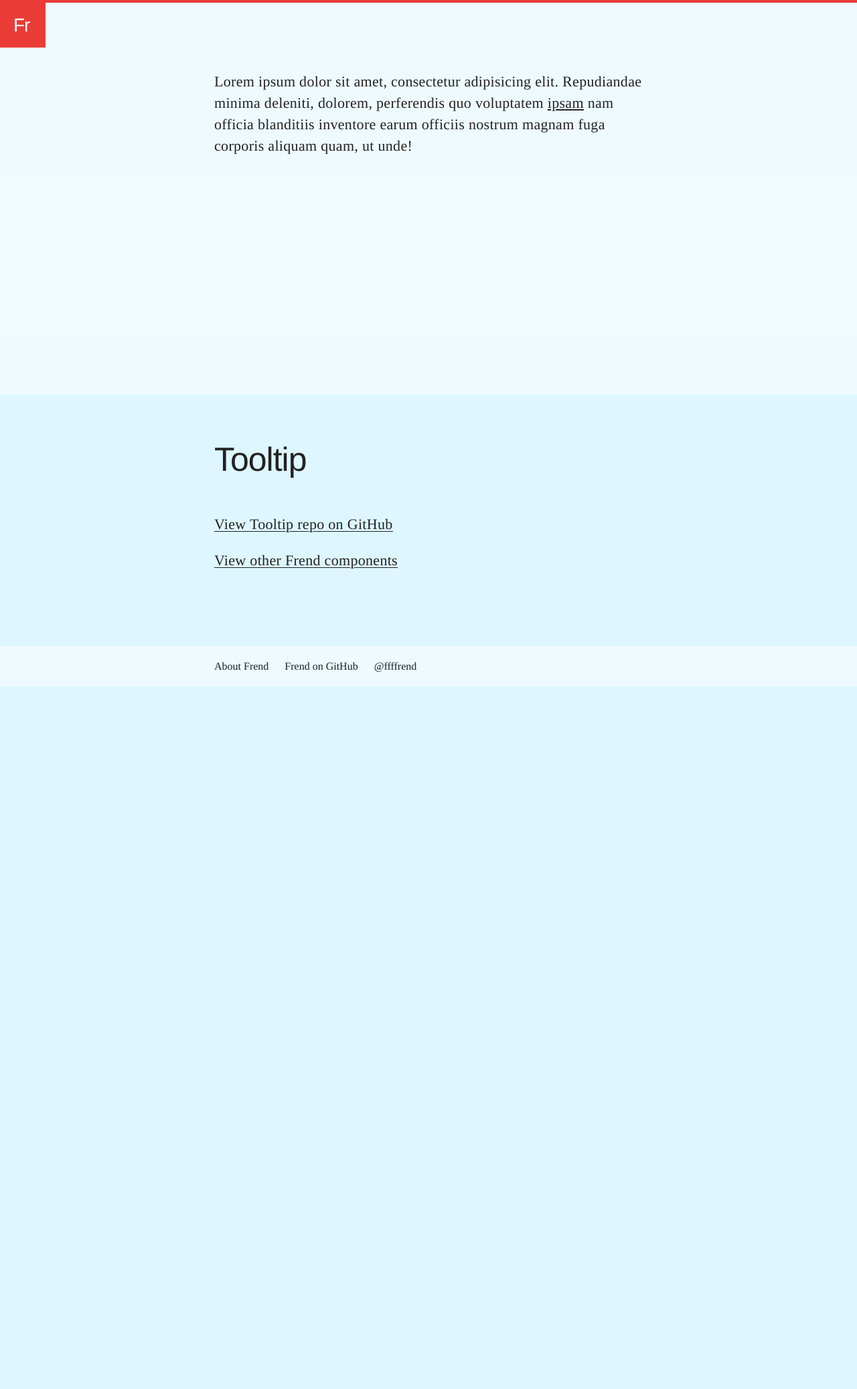
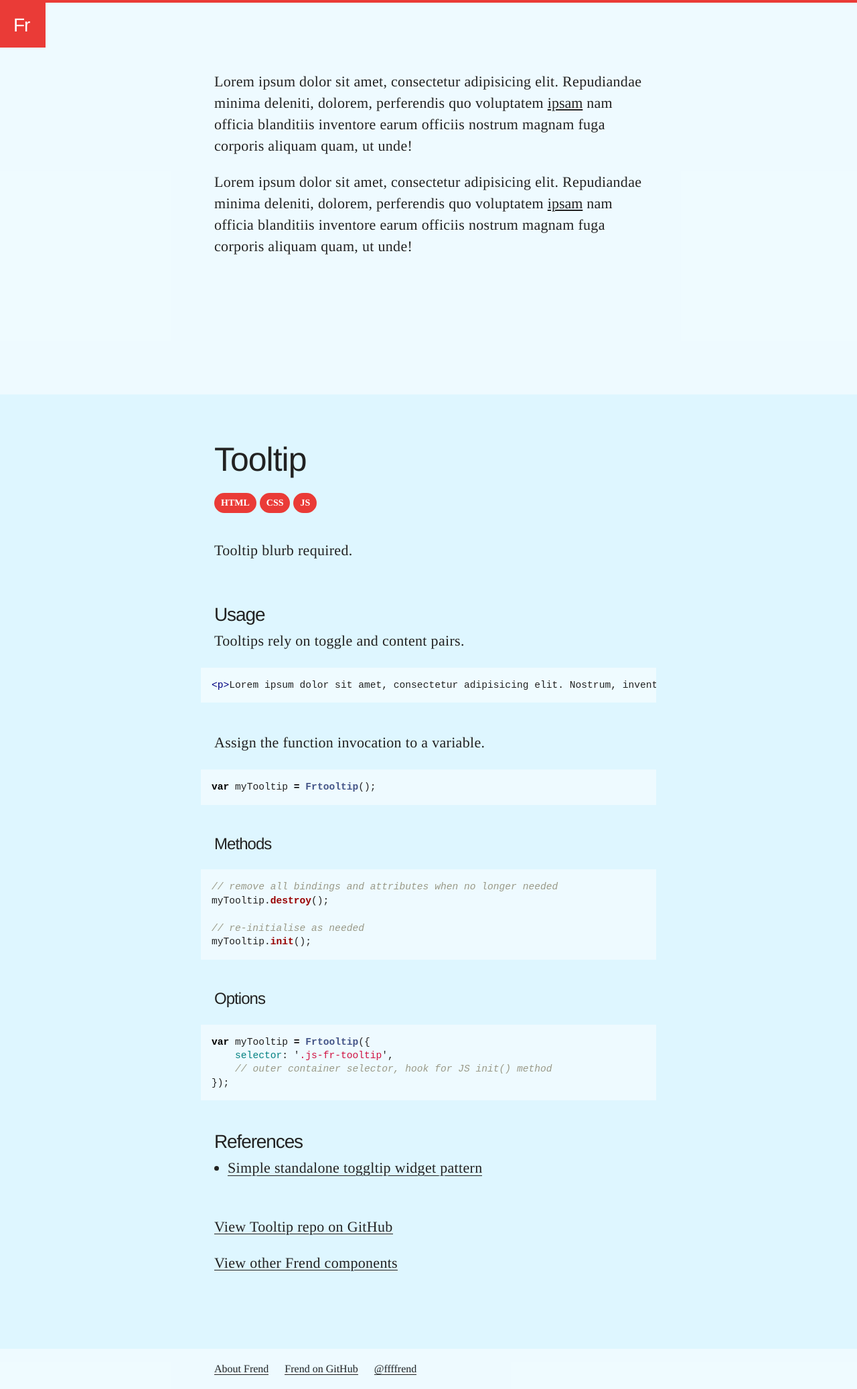
Before and after one commit to frend/frend.co, a Jekyll site: the page built from _components/tooltip/tooltip.md, in a window 1280 px wide. Shown: the whole page at 67% size. Built offline with Jekyll 4.4.1, drawn with Linux system fonts in a browser that asks for light colours; before the commit the page ends 1025 px from its top, so only the background shows below that.

Commit message:
Tooltip first pass

```diff
--- a/_components/tooltip/tooltip.css
+++ b/_components/tooltip/tooltip.css
@@ -13,10 +13,12 @@
 	background-color: #333;
 	color: #fff;
 	left: 50%;
-	padding: 5px;
+	padding: 5px 10px;
 	position: absolute;
-	top: 100%;
+	bottom: 100%;
 	transform: translateX(-50%);
+	min-width: 220px;
+	text-align: center;
 }
 .fr-tooltip__tooltip[aria-hidden="true"] {
 	display: none;
--- a/_components/tooltip/tooltip.html
+++ b/_components/tooltip/tooltip.html
@@ -1,3 +1,16 @@
 <p>
-	Lorem ipsum dolor sit amet, consectetur adipisicing elit. Repudiandae minima deleniti, dolorem, perferendis quo voluptatem <span class="fr-tooltip"><span class="fr-tooltip__label js-fr-tooltip" aria-describedby="tooltip-1" tabindex="0">ipsam</span><span id="tooltip-1" class="fr-tooltip__tooltip" role="tooltip" aria-hidden="true">Tooltip describing ipsam</span></span> nam officia blanditiis inventore earum officiis nostrum magnam fuga corporis aliquam quam, ut unde!
+	Lorem ipsum dolor sit amet, consectetur adipisicing elit. Repudiandae minima deleniti, dolorem, perferendis quo voluptatem
+	<span class="fr-tooltip js-fr-tooltip">
+		<button class="fr-tooltip__label" aria-expanded="false">ipsam</button>
+		<span class="fr-tooltip__tooltip" id="tooltip-1" role="tooltip" aria-hidden="true" aria-live="polite">Tooltip describing ipsam</span>
+	</span>
+	 nam officia blanditiis inventore earum officiis nostrum magnam fuga corporis aliquam quam, ut unde!
 </p>
+<p>
+	Lorem ipsum dolor sit amet, consectetur adipisicing elit. Repudiandae minima deleniti, dolorem, perferendis quo voluptatem
+	<span class="fr-tooltip js-fr-tooltip">
+		<button class="fr-tooltip__label" aria-expanded="false">ipsam</button>
+		<span class="fr-tooltip__tooltip" id="tooltip-2" role="tooltip" aria-hidden="true" aria-live="polite">Tooltip describing ipsam</span>
+	</span>
+	 nam officia blanditiis inventore earum officiis nostrum magnam fuga corporis aliquam quam, ut unde!
+</p>
--- a/_components/tooltip/tooltip.md
+++ b/_components/tooltip/tooltip.md
@@ -1,7 +1,51 @@
 ---
 filename: tooltip
 title: Tooltip
-description: Tooltip blurb. This will pulled into both homepage and component page.
-alpha: true
+alpha: false
+sources:
+  - title: HTML
+    url: https://github.com/frend/frend.co/blob/gh-pages/_components/tooltip/tooltip.html
+  - title: CSS
+    url: https://github.com/frend/frend.co/blob/gh-pages/_components/tooltip/tooltip.css
+  - title: JS
+    url: https://github.com/frend/frend.co/blob/gh-pages/_components/tooltip/tooltip.js
 links:
+  - title: Simple standalone toggltip widget pattern
+    url: https://www.paciellogroup.com/blog/2016/01/simple-standalone-toggletip-widget-pattern/
 ---
+
+Tooltip blurb required.
+
+
+## Usage
+
+Tooltips rely on toggle and content pairs.
+
+~~~ html
+<p>Lorem ipsum dolor sit amet, consectetur adipisicing elit. Nostrum, inventore consequatur veniam non quam, debitis dolore eius officiis a nihil aliquam! Maxime asperiores ut, veniam reiciendis, error quisquam quod reprehenderit!</p>
+~~~
+
+Assign the function invocation to a variable.
+
+~~~ js
+var myTooltip = Frtooltip();
+~~~
+
+### Methods
+
+~~~ js
+// remove all bindings and attributes when no longer needed
+myTooltip.destroy();
+
+// re-initialise as needed
+myTooltip.init();
+~~~
+
+### Options
+
+~~~ js
+var myTooltip = Frtooltip({
+	selector: '.js-fr-tooltip',
+	// outer container selector, hook for JS init() method
+});
+~~~
```
Also changed, not shown: _components/tooltip/tooltip.js (+121 -52 lines), _components/tooltip/dist/frtooltip.min.js.
